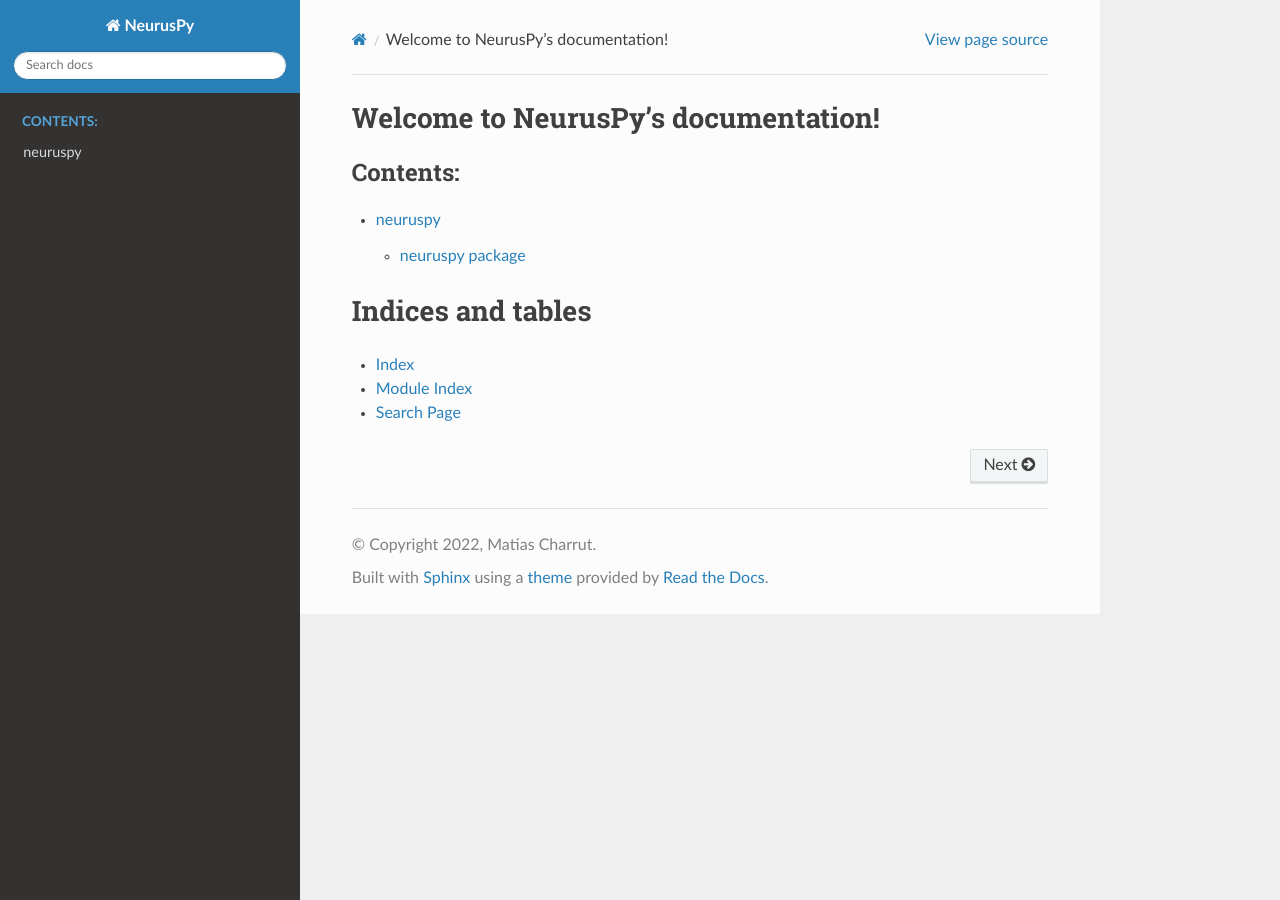
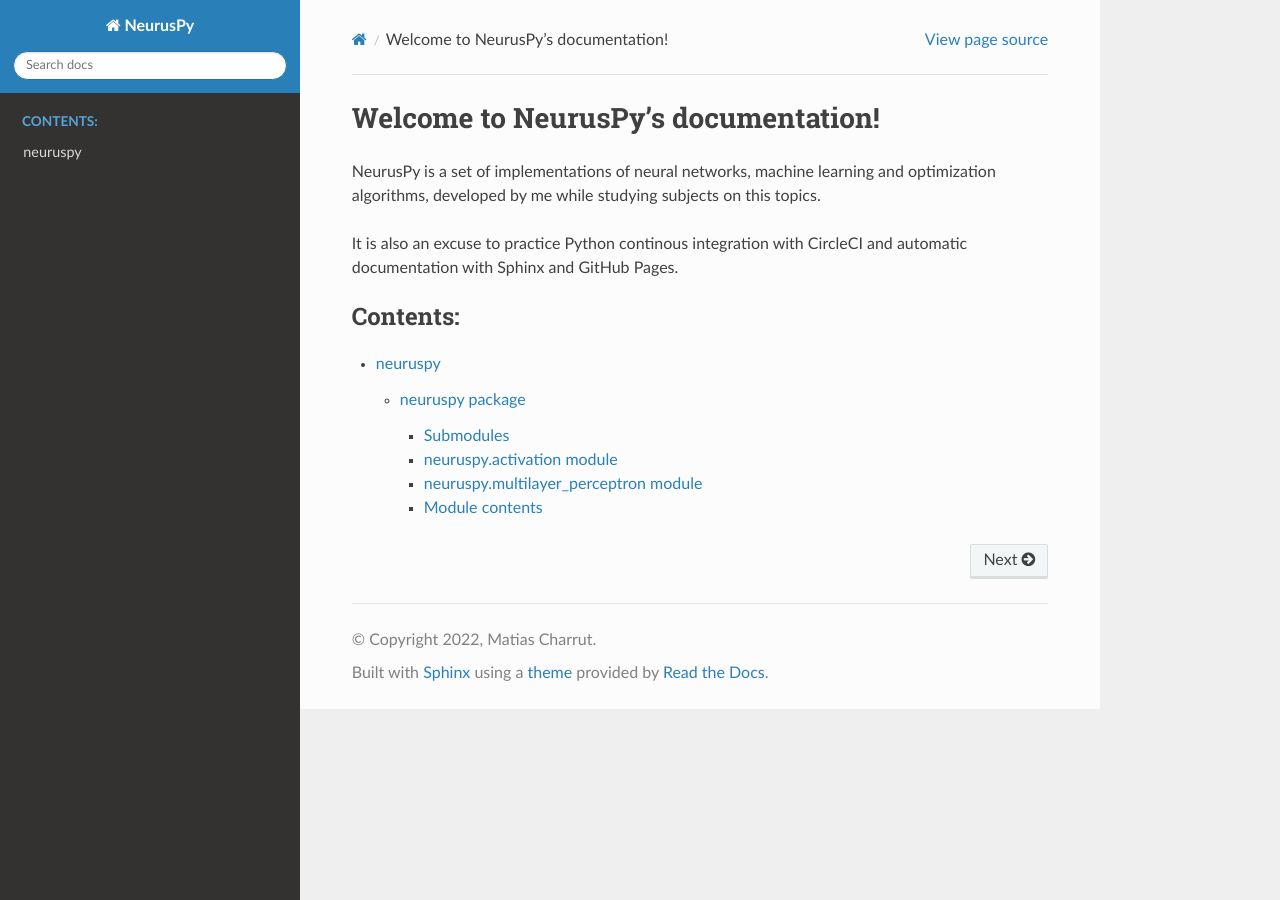
Before and after one commit to mati1297/neuruspy, a Sphinx documentation site: the page built from docs/source/index.rst, in a window 1280 px wide. Built offline with Sphinx 7.4.7 and the Read the Docs theme 2.0.0, drawn with Linux system fonts in a browser that asks for light colours.

Commit message:
Updated index.rst and neuruspy.rst

```diff
--- a/docs/source/index.rst
+++ b/docs/source/index.rst
@@ -6,15 +6,12 @@
 Welcome to NeurusPy's documentation!
 ====================================
 
+NeurusPy is a set of implementations of neural networks, machine learning and optimization algorithms, developed by me while studying subjects on this topics.
+
+It is also an excuse to practice Python continous integration with CircleCI and automatic documentation with Sphinx and GitHub Pages.
+
 .. toctree::
-   :maxdepth: 2
+   :maxdepth: 3
    :caption: Contents:
 
    modules
-
-Indices and tables
-==================
-
-* :ref:`genindex`
-* :ref:`modindex`
-* :ref:`search`
--- a/docs/source/neuruspy.rst
+++ b/docs/source/neuruspy.rst
@@ -1,5 +1,24 @@
 neuruspy package
 ================
+
+Submodules
+----------
+
+neuruspy.activation module
+--------------------------
+
+.. automodule:: neuruspy.activation
+   :members:
+   :undoc-members:
+   :show-inheritance:
+
+neuruspy.multilayer\_perceptron module
+--------------------------------------
+
+.. automodule:: neuruspy.multilayer_perceptron
+   :members:
+   :undoc-members:
+   :show-inheritance:
 
 Module contents
 ---------------
```
